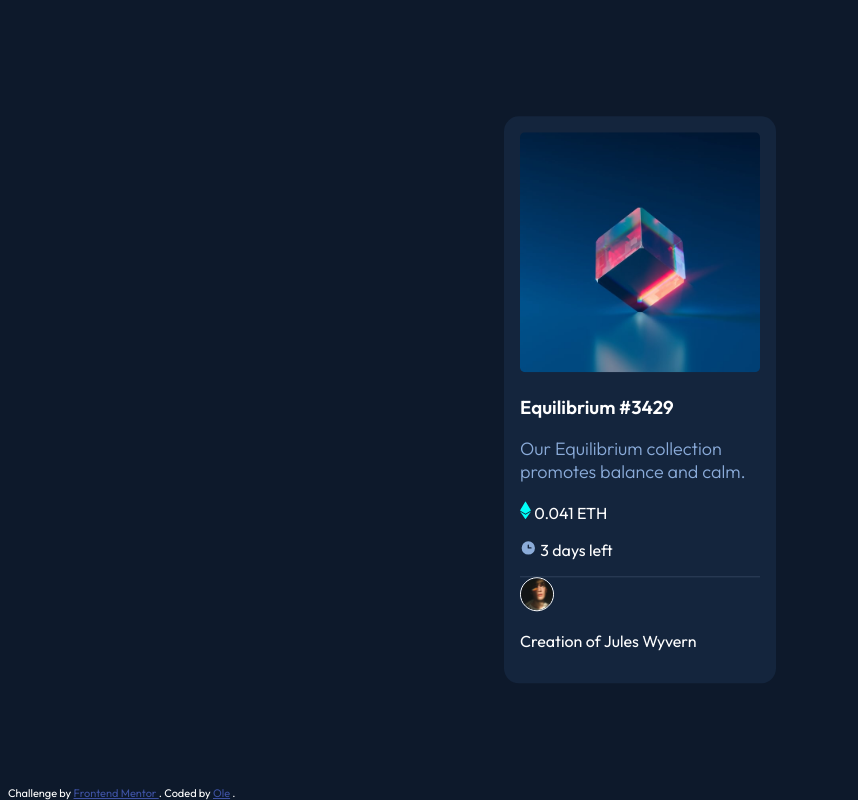
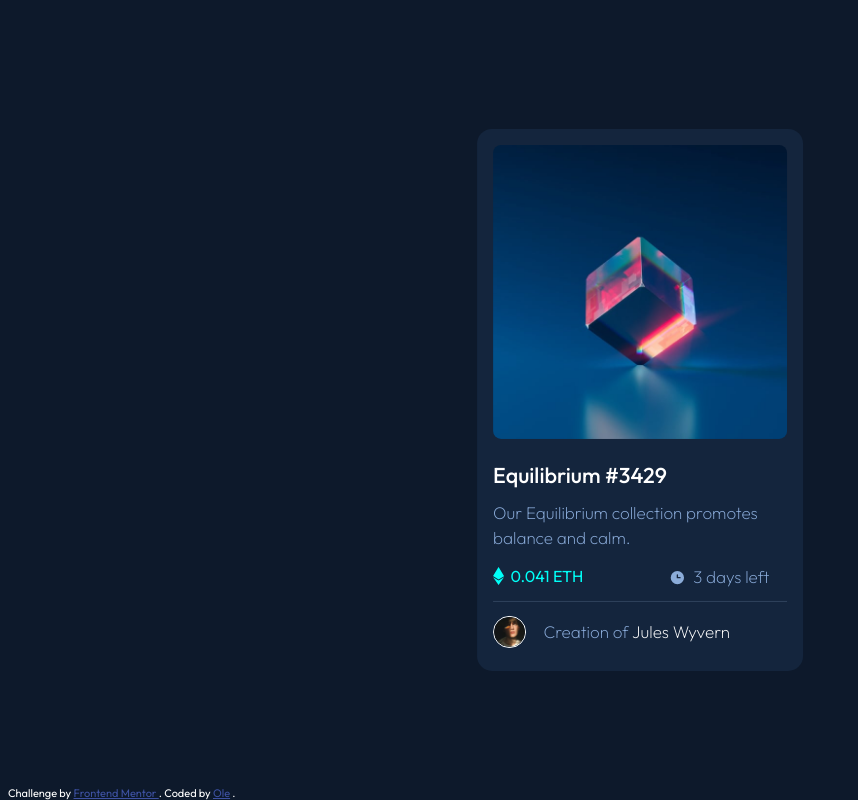
Before and after one commit to owi92/nft-preview-card-component-main, a plain HTML site: page index.html in a window 1280 px wide. Shown: the whole page, without its empty margins (0-858 px from the left). Drawn offline with Linux system fonts and the light colour scheme.

Commit message:
finish design. missing: hover-effect for img

```diff
--- a/index.html
+++ b/index.html
@@ -22,35 +22,37 @@
     <div class="container">
       <div class="image-container">
         <img class="main-img" src="images/image-equilibrium.jpg" alt="" />
-
-        <img src="images/icon-view.svg" alt="" class="eye-img hidden" />
+        <div class="hidden">
+          <img src="images/icon-view.svg" alt="" class="eye-img" />
+        </div>
       </div>
 
-      <h3>Equilibrium #3429</h3>
+      <h2>Equilibrium #3429</h2>
 
       <p class="description">
         Our Equilibrium collection promotes balance and calm.
       </p>
 
       <div class="spec-row">
-        <p>
+        <div class="left-col">
           <img src="images/icon-ethereum.svg" alt="" />
           0.041 ETH
-        </p>
+        </div>
 
-        <p class="right-col">
+        <div class="right-col">
           <img src="images/icon-clock.svg" alt="" />
           3 days left
-        </p>
+        </div>
       </div>
 
       <div class="divider"></div>
 
-      <div class="footer">
+      <div class="credit">
         <img class="avatar-img" src="images/image-avatar.png" alt="" />
 
         <p>
-          Creation of Jules Wyvern
+          Creation of
+          <span class="author">Jules Wyvern</span>
         </p>
       </div>
     </div>
--- a/style.css
+++ b/style.css
@@ -1,4 +1,4 @@
-@import url('https://fonts.googleapis.com/css2?family=Outfit:wght@300;400;600&display=swap');
+@import url('https://fonts.googleapis.com/css2?family=Outfit:wght@100;200;300;400;500;600&display=swap');
 
 /* GLOBAL */
 body {
@@ -8,20 +8,38 @@ body {
 }
 
 /* TYPOGRAPHY */
+h2 {
+  font-size: 1.35rem;
+  font-weight: 500;
+}
 
-.description {
-  font-size: 18px;
-  font-weight: 300;
+.description,
+.right-col,
+.credit {
+  font-size: 17px;
+  font-weight: 200;
   color: hsl(215, 51%, 70%);
+
+  line-height: 1.5;
+}
+
+.author {
+  color: hsl(0, 0%, 100%);
+}
+
+h2:hover,
+.author:hover,
+.main-img:hover {
+  color: hsl(178, 100%, 50%);
+  cursor: pointer;
 }
 
 /* LAYOUT */
 .container {
   background-color: hsl(216, 50%, 16%);
-  width: 15rem;
+  width: 28ch;
   padding: 1em;
   border-radius: 15px;
-
   margin: 0;
   position: absolute;
   top: 50%;
@@ -30,11 +48,22 @@ body {
   transform: translate(-50%, -50%);
 }
 
-.spec-row {
-  padding: 0;
+.description {
+  margin: -7px 0 13px 0;
 }
 
+.spec-row {
+  display: flex;
+}
+
+.left-col {
+  width: 60%;
+  color: hsl(178, 100%, 50%);
+}
+
+.left-col,
 .right-col {
+  padding-bottom: 0.7em;
 }
 
 .divider {
@@ -42,16 +71,27 @@ body {
   border-bottom: 1.5px solid hsl(215, 32%, 27%);
 }
 
+.credit {
+  padding: 0.8em 0 0.4em 0;
+  display: flex;
+}
+
+.credit p {
+  margin: auto auto auto -2.3em;
+}
+
 /* IMAGES */
 .image-container {
   position: relative;
 }
+
 .main-img {
-  border-radius: 5px;
-  width: 100%;
+  border-radius: 8px;
+  width: 28ch;
 }
 
-.eye-img {
+.eye-img,
+.hidden {
   position: absolute;
   top: 50%;
   left: 50%;
@@ -63,14 +103,24 @@ body {
   display: none;
 }
 
-.main-img:hover + .hidden {
+.main-img:hover + .hidden,
+.eye-img:hover {
   display: block;
 }
 
+.spec-row img {
+  position: relative;
+  top: 3px;
+
+  margin-right: 3px;
+}
+
 .avatar-img {
-  width: 2em;
+  width: 1.8em;
   border-radius: 100%;
   border: 1px solid hsl(0, 0%, 100%);
+
+  margin: auto auto auto 0;
 }
 
 /* ATTRIBUTION FOOTER */
```
